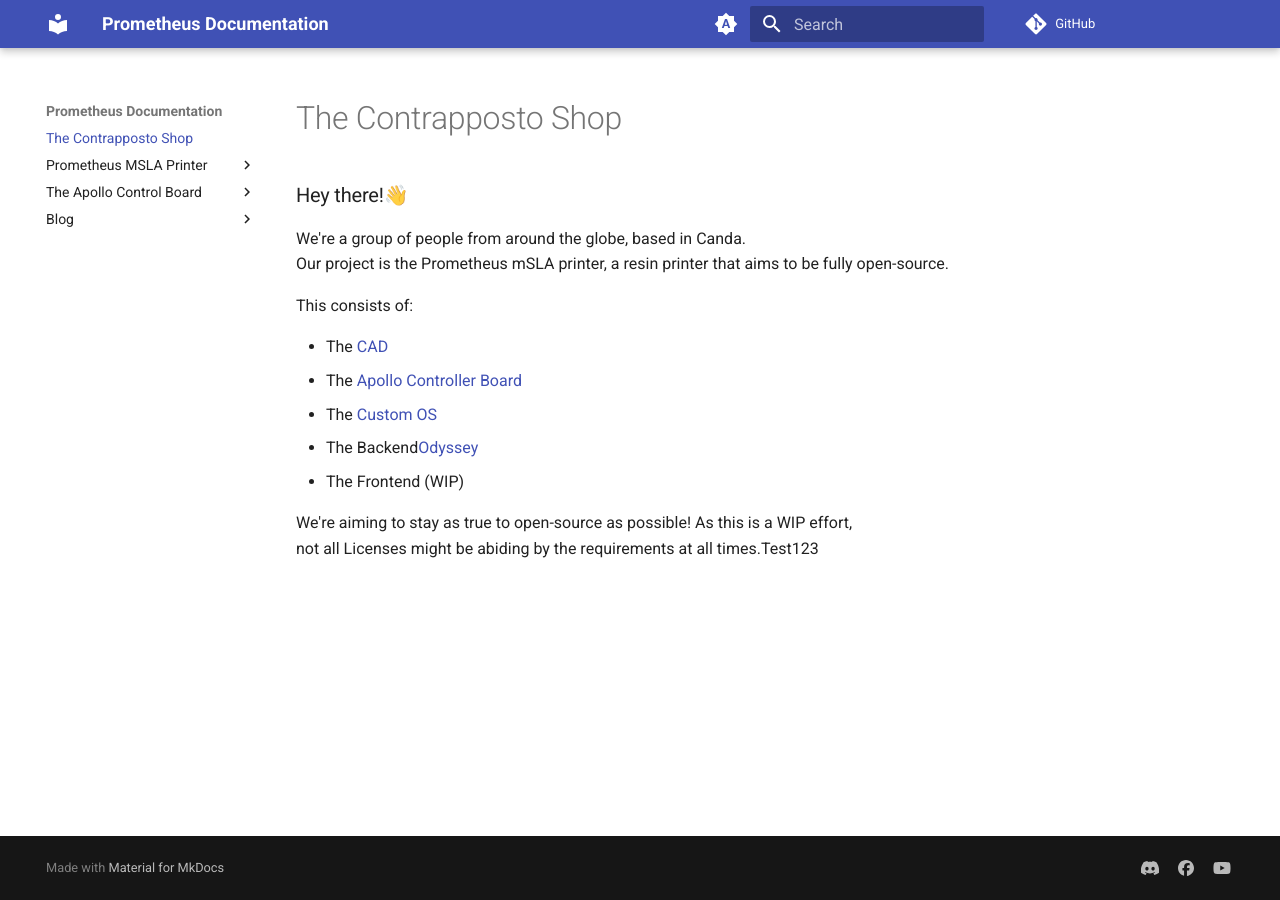
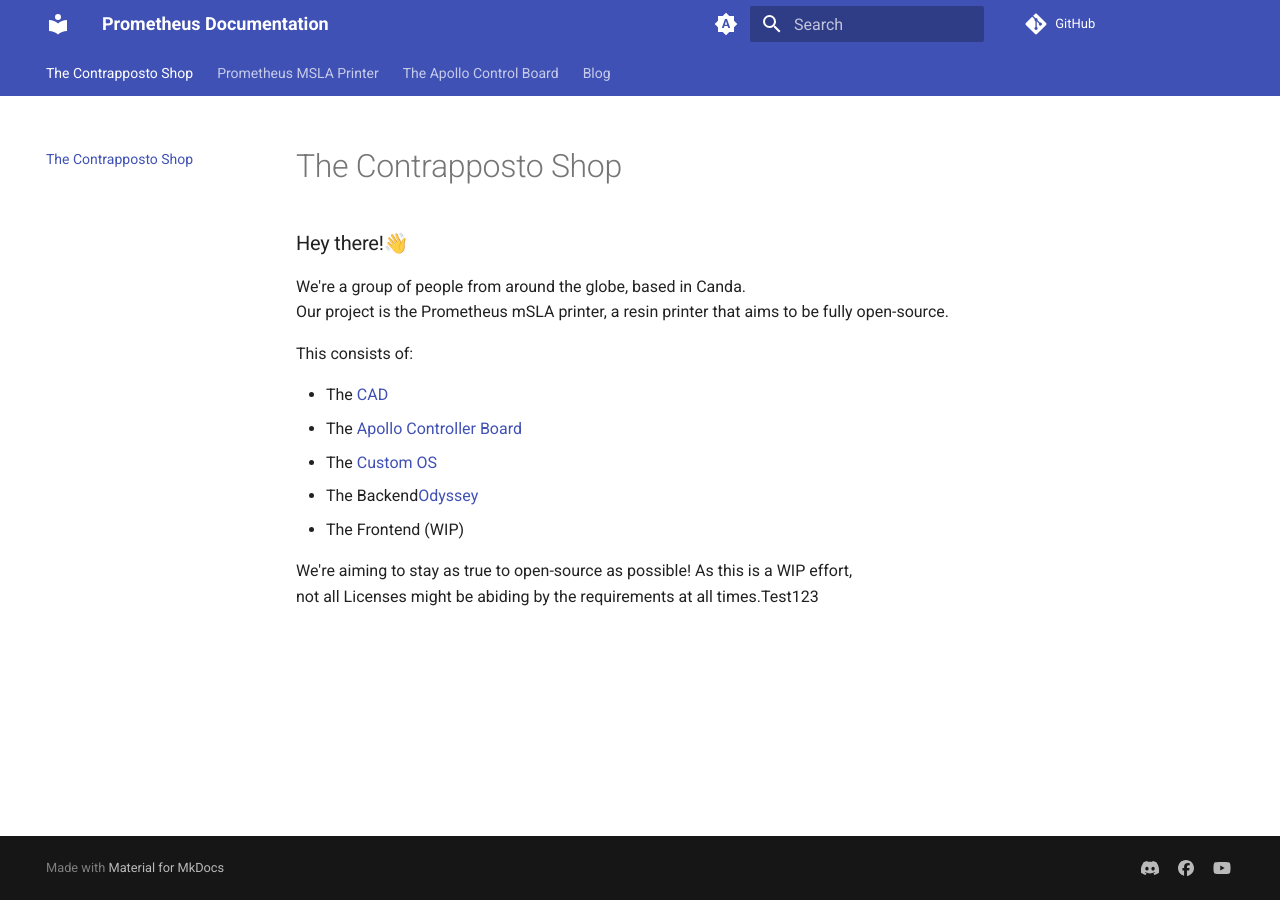
Before and after one commit to gamkiller77/Documentation, an MkDocs documentation site: the page built from docs/index.md, in a window 1280 px wide. Built offline with MkDocs 1.6.1 and Material for MkDocs 9.7.7, drawn with Linux system fonts in a browser that asks for light colours; comment, search, counter and statistics services are not loaded; the version menu is left out; some of the changed lines change nothing that is shown.

Commit message:
chante to tabs

```diff
--- a/docs/Prometheus MSLA Printer/aboutprometheusmsla.md
+++ b/docs/Prometheus MSLA Printer/aboutprometheusmsla.md
@@ -25,4 +25,4 @@
 <p>  2024 orders on the contrapposto store and the authorized suppliers, the Apollo controller board sold will be equiped with a special IC to keep track of the serial numbers. We will also not release the artwork on the board online to keep it our property. This means that we will be abble to verify in the futur the authenticity of the boards. If the board was made and SOLD from by an unauthorized seller by the contrapposto shop, the team keeps the right to only give minimum support. We hope to protect futur authorized sellers and encourage the support of the project !</p>
 
 ----
-## Next: [The build](thebuild.md)
+## Next: [The build](../Prometheus MSLA Printer/thebuild.md)
--- a/mkdocs.yml
+++ b/mkdocs.yml
@@ -3,6 +3,8 @@
 repo_url: https://github.com/TheContrappostoShop/Prometheus-MSLA
 theme:
   name: material
+  features:
+    - navigation.tabs
   palette:
     # Palette toggle for automatic mode
     - media: "(prefers-color-scheme)"
```
